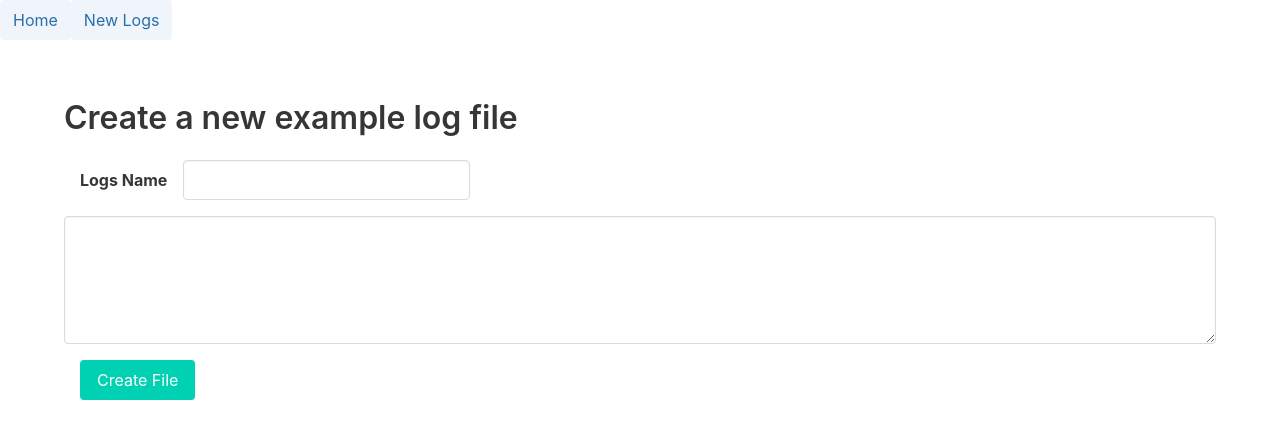
After one commit to Stinners/SIEM-demo, a FastAPI app: template templates/new_logs.html in a window 1280 px wide. The commit adds this page. Shown: the top 439 px of the page. Run offline with FastAPI, Linux system fonts and the light colour scheme; the template is opened without the code that fills it, so the values that code supplies are empty; some libraries are stand-ins or nearby versions.

Commit message:
Allow adding new log files through web interface

```diff
--- a/app.py
+++ b/app.py
@@ -2,7 +2,9 @@ import logging as log
 import os
 from os.path import splitext, join
 import json
+import pathlib
 from typing import Optional, Any
+import asyncio
 
 from fastapi import FastAPI, Request, Form
 from fastapi.security import OAuth2PasswordBearer, OAuth2PasswordRequestForm, oauth2
@@ -11,6 +13,7 @@ from fastapi.staticfiles import StaticFiles
 from fastapi.templating import Jinja2Templates
 import dotenv
 from sse_starlette.sse import EventSourceResponse
+from starlette.status import HTTP_303_SEE_OTHER
 
 from azure_connect import AzureConnector, TestAzureConnector
 
@@ -70,6 +73,24 @@ def get_dummy_logs(target="Custom"):
 
     return (files, text)
 
+@app.get("/put/logs")
+def new_logs_form(request: Request):
+    return templates.TemplateResponse("new_logs.html", {"request": request})
+
+def check_path(path):
+    name = os.path.join(LOGS_DIR, f"{path}.json")
+
+    new_filepath = pathlib.Path(name)
+    logs_dir = pathlib.Path(LOGS_DIR)
+
+    if logs_dir == new_filepath.parent:
+        print("Working")
+        return name
+    else:
+        print("Not working")
+        raise Exception()
+
+
 @app.get("/examples/{active_log}", response_class=HTMLResponse)
 def examples(request: Request, active_log: str):
     log_types, log_text = get_dummy_logs(target=active_log)
@@ -80,6 +101,19 @@ def examples(request: Request, active_log: str):
         "active_button": active_log,
     }
     return templates.TemplateResponse("submit.html", context)
+
+@app.post("/put/logs")
+def new_log_file(request: Request, filename: str = Form(...), log_text: str = Form(...)):
+    name = filename.strip()
+    name = os.path.splitext(name)[0]
+    try:
+        cleaned = check_path(name)
+        with open(cleaned, 'w') as f:
+            f.write(log_text)
+    except:
+        name = "Custom"
+    url_filename = os.path.splitext(filename)[0]
+    return RedirectResponse(f"/examples/{name}", status_code=HTTP_303_SEE_OTHER)
 
 @app.get("/", response_class=HTMLResponse)
 def root(request: Request):
@@ -112,6 +146,35 @@ def submit(request: Request,
            active_log: str = Form(...)):
     return RedirectResponse("/event")
 
-@app.get("/listen")
+@app.get("/sse/listen")
 async def sse_endpoint(request: Request):
     return EventSourceResponse(azure.start_eh_listener(request))
+
+@app.post("poll/listen")
+async def listen():
+    # Check if the queue exists and create it if not
+    try:
+        app.queue
+    except NameError:
+        app.queue = asyncio.Queue()
+        azure.eh_listener(app.queue)
+    return {"listen": "started"}
+
+def read_all(queue):
+    results = []
+    while True:
+        try:
+            results.append(queue.get_nowait())
+        except asyncio.QueueEmpty:
+            break
+    return results
+
+@app.get("poll/poll")
+async def poll():
+    try:
+        app.queue
+    except NameError:
+        return {"poll": "not started"}
+
+    events = read_all(json.dumps(app.queue))
+    return {"poll": "polling", "events": events}
--- a/templates/layout.html
+++ b/templates/layout.html
@@ -10,6 +10,7 @@
         <nav class="navbar mb-6">
             <div class="navbar-brand">
                 <a class="navbar-item button is-info is-light" href="/">Home</a>
+                <a class="navbar-item button is-info is-light" href="/put/logs">New Logs</a>
             </div>
         </nav>
         <div class="container">
--- /dev/null
+++ b/templates/new_logs.html
@@ -0,0 +1,14 @@
+
+{% extends "layout.html" %}
+
+{% block contents %}
+<h1 class="title">Create a new example log file</h1>
+<form action="/put/logs", method="post">
+    <div class="columns my-4 ml-4">
+        <label class="label" id="repeat-label">Logs Name</label>
+        <input type="text" class="input column is-one-quarter" name="filename">
+    </div>
+    <textarea id="log_text" class="textarea is_primary" name="log_text"></textarea>
+    <input type="submit" class="button is-primary m-4" value="Create File">
+</form>
+{% endblock %}
--- a/templates/results.html
+++ b/templates/results.html
@@ -14,7 +14,7 @@
     </div>
     <script type="module">
         import { connectStreamSource } from "https://cdn.skypack.dev/pin/@hotwired/turbo@v7.0.0-rc.3-Ke3RjT96B5Lqzi8XKAG9/mode=imports/optimized/@hotwired/turbo.js"
-        let stream = Turbo.connectStreamSource(new EventSource("/listen"))
+        let stream = Turbo.connectStreamSource(new EventSource("sse/listen"))
     </script>
 </div>
 {% endblock %}
```
